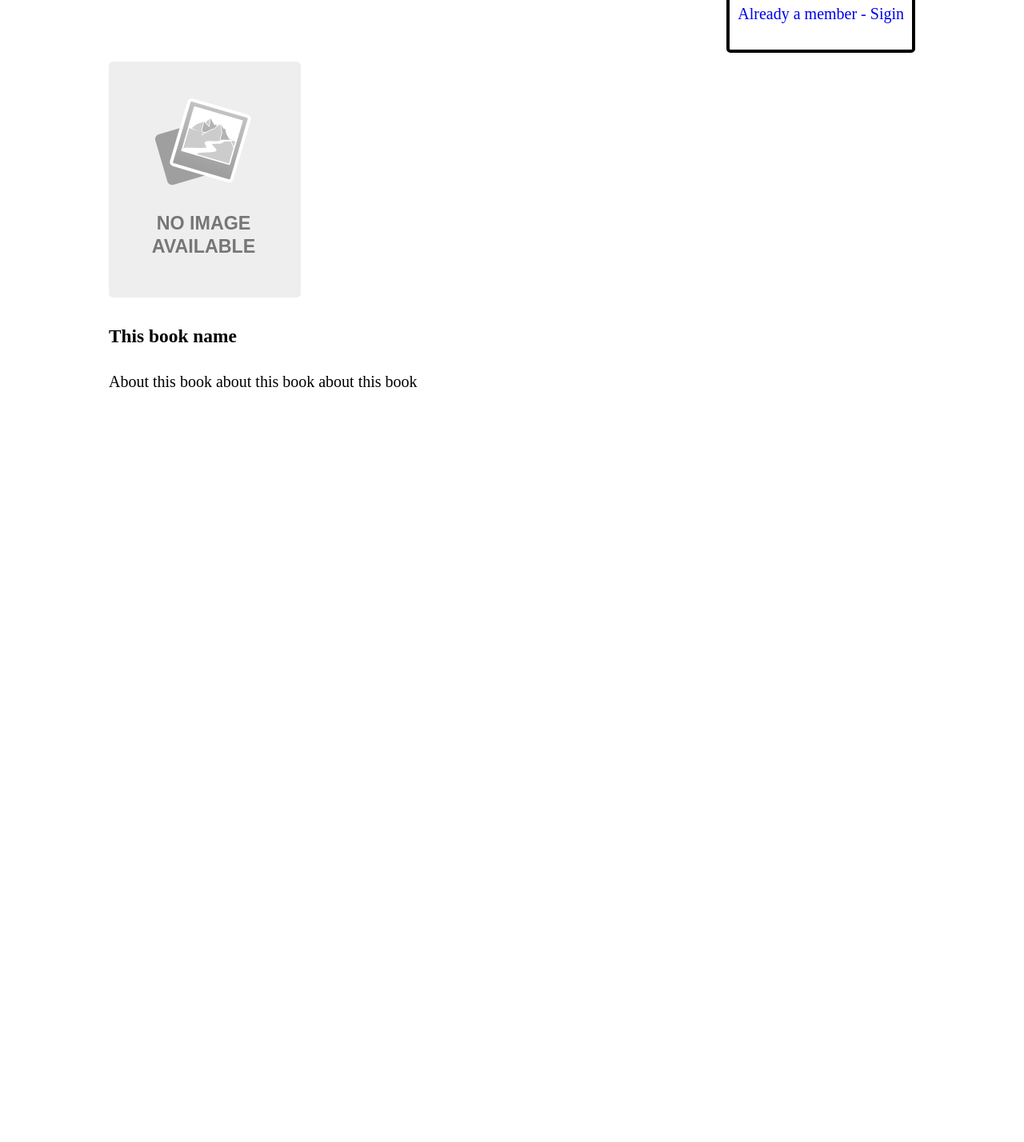
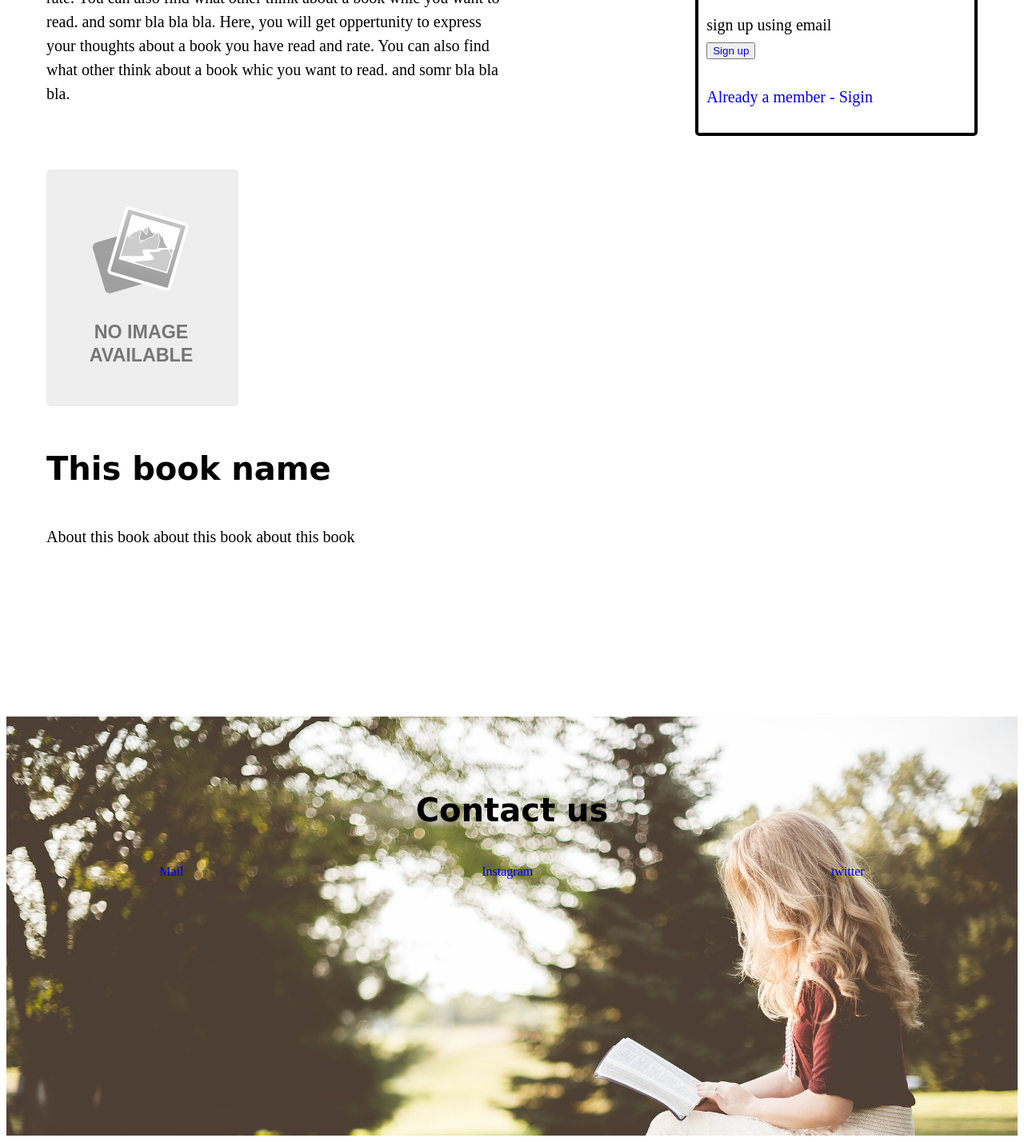
Before and after one commit to Aswinkrishnan-B/rateyourbooks, a plain HTML site: page index.html in a window 1280 px wide. Shown: the part 297-1725 px from the top of the page at 80% size. Before the commit the page ends 1007 px from the top, so only its background shows below. Drawn offline with Linux system fonts and the light colour scheme; a web font is replaced by a local one.

Commit message:
added  basic footer

```diff
--- /dev/null
+++ b/css/main.css
@@ -0,0 +1,23 @@
+.footer{
+    padding:0;
+    border: oldlace;
+    text-align: center;
+    background-image:url(./../images/reading.jpg);
+
+	background-size: cover;
+	background-position:top right;
+	padding-bottom:300px;
+}
+
+
+ .contact-list{
+	list-style-type:none;
+	padding: 5px;
+	display: flex;
+	justify-content: space-around;
+
+ }
+ .contan-list a{
+	padding:20px;
+	display: inline-block;
+ }
--- /dev/null
+++ b/css/signin.css
@@ -0,0 +1,4 @@
+.signin{
+    padding-left: 40%;
+    padding-bottom: 100px;
+}
--- a/css/style.css
+++ b/css/style.css
@@ -1,8 +1,8 @@
-body{
+.body{
 
 	margin: 0,auto;
-	padding-left: 10%;
-    padding-right: 10%;
+	padding-left: 50px;
+    padding-right: 50px;
     font-size: 20px;
 	line-height: 1.5;
 }
@@ -25,3 +25,15 @@ h1{
 
 
 }
+
+h3{
+	font-family:cursive;
+    font-size: 2.5rem;
+}
+h1{
+    font-size: 3.5rem;
+}
+p
+{
+    max-width: 50%;
+}
--- a/index.html
+++ b/index.html
@@ -8,9 +8,11 @@
       rel="stylesheet"
     />
     <link rel="stylesheet" href="css/style.css" />
+    <link rel="stylesheet" href="css/main.css" />
     <title>Rate your books - welocme page</title>
   </head>
   <body>
+    <div class ="body">
     <h1>RateYourBooks</h1>
     <div class="signup">
       <h3>Discover more</h3>
@@ -43,5 +45,16 @@
 
     <!-- Add someting afterwads-->
     <br /><br /><br /><br /><br /><br /><br />
+  </div>
+    <footer class="footer">
+      <br><br><br>
+      <h3>Contact us</h3>
+      <ul class="contact-list">
+        <li><a href="mailto:rateyourbook.com@gmail.com">Mail</a></li>
+        <li><a href="instagram.com">Instagram</a></li>
+        <li><a href="twitter .com">twitter</a></li>
+      </ul>
+
+    </footer>
   </body>
 </html>
```
Also changed, not shown: sign_in.html (+15 -3 lines), sign_up.html (+15 -4 lines), images/blank-profile-picture-.png (added), images/reading.jpg (added).
